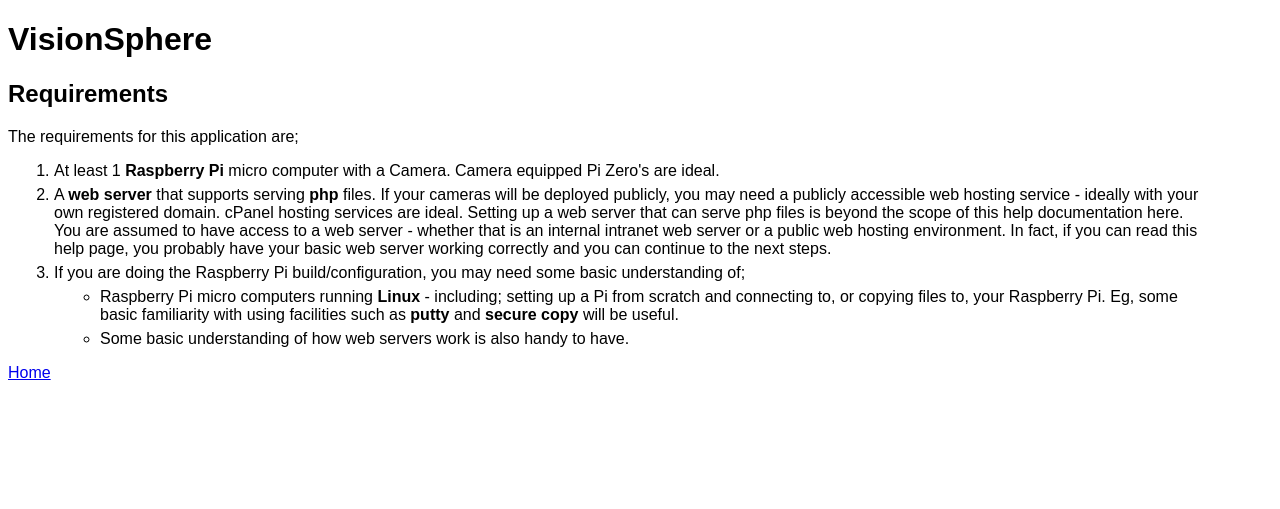
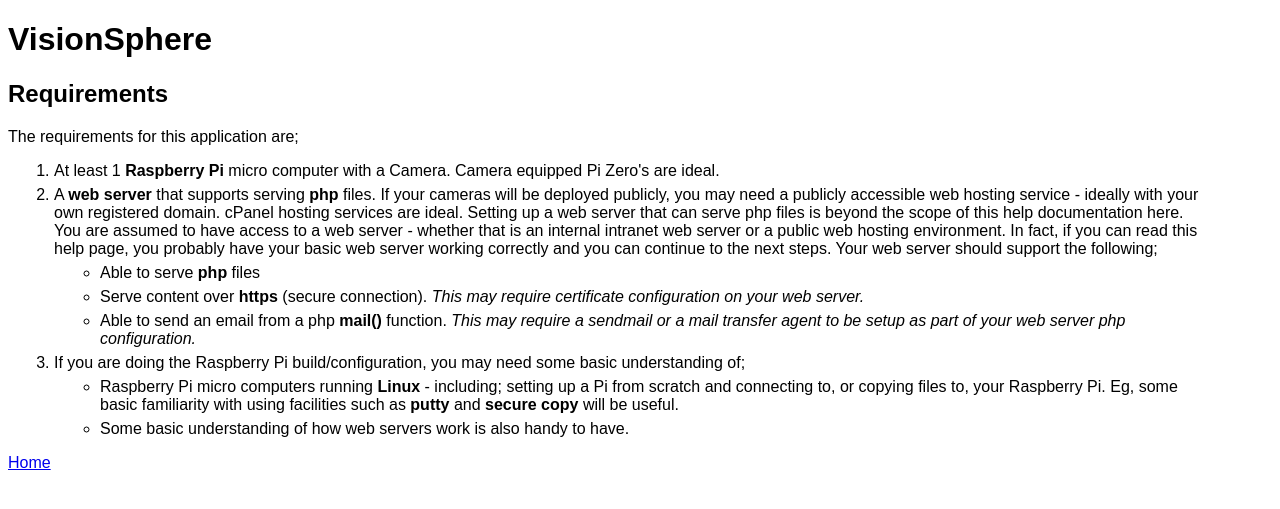
Before and after one commit to harrishudson/VisionSphere, a PHP site: page /help/requirements.php in a window 1280 px wide. Shown: the top 509 px of the page. Run offline with PHP 8.4, Linux system fonts and the light colour scheme.

Commit message:
Requirements Web Server Update

```diff
--- a/server/help/requirements.php
+++ b/server/help/requirements.php
@@ -1,9 +1,6 @@
 <?php
-
   include '../common.php';
-
   page_top(true);
-
 ?>
 
 <h2>Requirements</h2>
@@ -18,7 +15,16 @@ The requirements for this application are;
      You are assumed to have access to a web server - whether that is an internal intranet web
      server or a public web hosting environment.  In fact, if you can read this help page,
      you probably have your basic web server working correctly and you can continue to the
-     next steps.</li>
+     next steps.  Your web server should support the following;
+     <ul>
+      <li>Able to serve <b>php</b> files</li>
+      <li>Serve content over <b>https</b> (secure connection).
+          <em>This may require certificate configuration on your web server.</em></li>
+      <li>Able to send an email from a php <b>mail()</b> function.
+          <em>This may require a sendmail or a mail transfer agent to be setup as part of
+              your web server php configuration.</em></li>
+     </ul>
+ </li>
  <li>If you are doing the Raspberry Pi build/configuration, you may need some basic understanding of;
       <ul>
        <li>Raspberry Pi micro computers running <b>Linux</b> - including; setting up a Pi from scratch and
```
